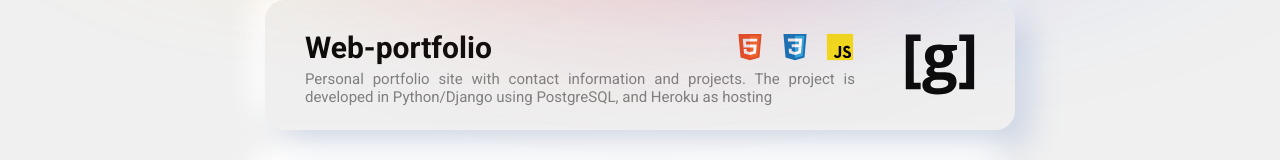
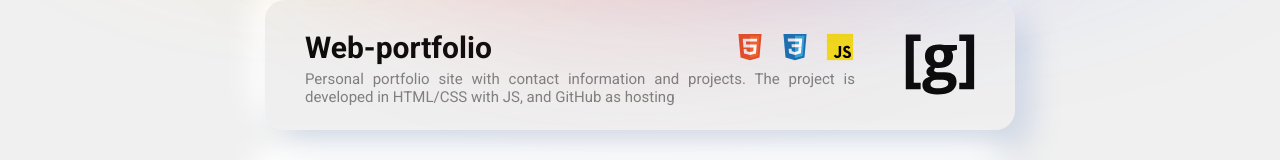
Before and after one commit to Grister/portfolio, a plain HTML site: page src/projects.html in a window 1280 px wide. Shown: the part 310-470 px from the top of the page. Drawn offline with nearby package versions, Linux system fonts and the light colour scheme.

Commit message:
Update projects.html

```diff
--- a/src/projects.html
+++ b/src/projects.html
@@ -159,7 +159,7 @@
                         </div>
                         <div class="card__item-descr">
                             Personal portfolio site with contact information and projects. The project is
-                            developed in Python/Django using PostgreSQL, and Heroku as hosting
+                            developed in HTML/CSS with JS, and GitHub as hosting
                         </div>
                     </div>
                     <svg width="39" height="34" viewBox="0 0 39 34" fill="none" xmlns="http://www.w3.org/2000/svg">
```
